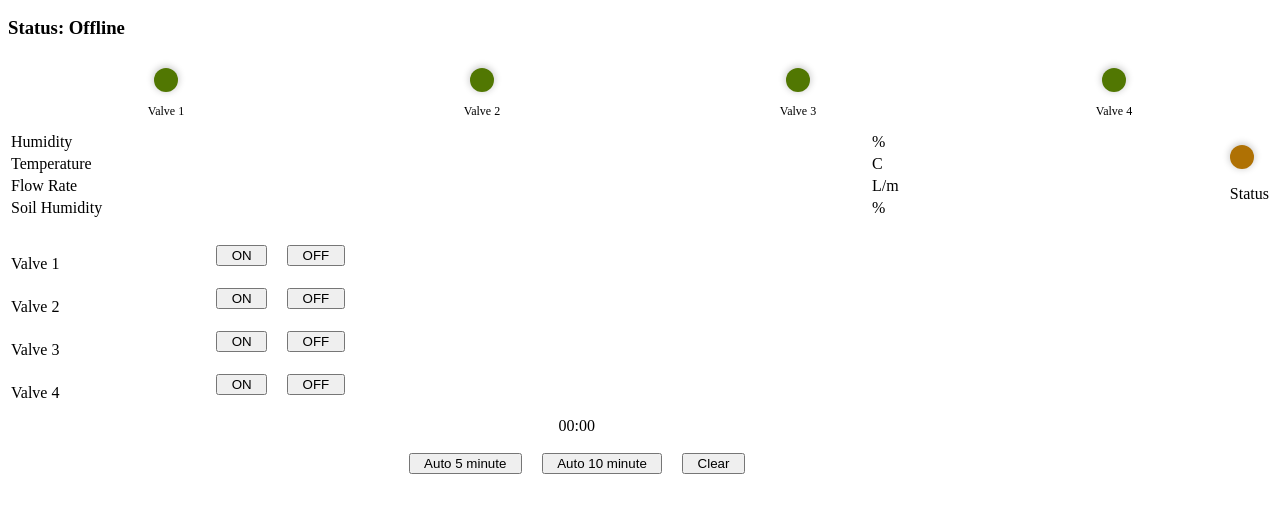
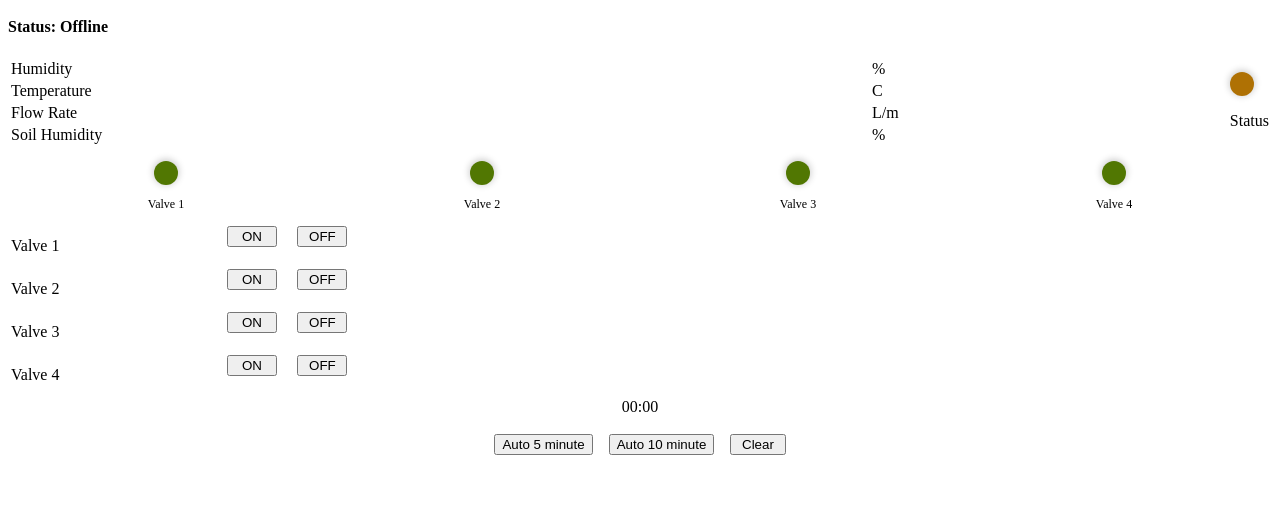
Before and after one commit to kriansugithub/iotTest, a plain HTML site: page index.html in a window 1280 px wide. Shown: the part 50-562 px from the top of the page. Drawn offline with Linux system fonts and the light colour scheme.

Commit message:
Update index.html

```diff
--- a/index.html
+++ b/index.html
@@ -4,7 +4,7 @@
   <meta charset="UTF-8">
   <meta name="viewport" content="width=device-width, initial-scale=1.0">
   <meta http-equiv="X-UA-Compatible" content="ie=edge">
-  <title>MQTT Client Example</title>
+  <title>Top Smart Farm</title>
   <style>
   .container {
 		background-size: cover;
@@ -164,25 +164,7 @@
 
 
   <h2>Top Smart Farm</h2>
-  <h3>Status: <span id="device-status">Offline</span></h3>
-  <div class="led-box">
-    <div id="led0-led-show" class="led-green-off"></div>
-    <p>Valve 1</p>
-  </div>
-  <div class="led-box">
-    <div id="led1-led-show" class="led-green-off"></div>
-    <p>Valve 2</p>
-  </div>
-  <div class="led-box">
-	<div id="led2-led-show" class="led-green-off"></div>
-	<p>Valve 3</p>
-  </div>
-  <div class="led-box">
-    <div id="led3-led-show" class="led-green-off"></div>
-    <p>Valve 4</p>
-  </div>
-
-<br/><br/><br/><br/>
+  <h4>Status: <span id="device-status">Offline</span></h4>
 
   <table width="100%">
     <!--tr>
@@ -219,16 +201,34 @@
       <td></td>
       <td></td>
     </tr>
-  </table>
-<br/>
+	</table>
 
-  <table width="90%">
+	<div class="led-box">
+    <div id="led0-led-show" class="led-green-off"></div>
+    <p>Valve 1</p>
+  </div>
+  <div class="led-box">
+    <div id="led1-led-show" class="led-green-off"></div>
+    <p>Valve 2</p>
+  </div>
+  <div class="led-box">
+	<div id="led2-led-show" class="led-green-off"></div>
+	<p>Valve 3</p>
+  </div>
+  <div class="led-box">
+    <div id="led3-led-show" class="led-green-off"></div>
+    <p>Valve 4</p>
+  </div>
+
+<br/><br/><br/><br/>
+
+  <table width="100%">
     <tr>
-      <td width="18%">Valve 1</td>
-      <td width="42%">
+      <td width="17%">Valve 1</td>
+      <td width="43%">
         <button onclick="setLED(0, 'ON')">&nbsp;&nbsp;ON&nbsp;&nbsp;</button>
 		&nbsp;&nbsp;&nbsp;
-        <button onclick="setLED(0, 'OFF')">&nbsp;&nbsp;OFF&nbsp;&nbsp;</button>
+        <button onclick="setLED(0, 'OFF')">&nbsp;OFF&nbsp;</button>
         <!--button onclick="askLED(0)">Ask</button-->
         <br/><br/>
       </td>
@@ -239,7 +239,7 @@
       <td>
         <button onclick="setLED(1, 'ON')">&nbsp;&nbsp;ON&nbsp;&nbsp;</button>
 		&nbsp;&nbsp;&nbsp;
-        <button onclick="setLED(1, 'OFF')">&nbsp;&nbsp;OFF&nbsp;&nbsp;</button>
+        <button onclick="setLED(1, 'OFF')">&nbsp;OFF&nbsp;</button>
         <!--button onclick="askLED(1)">Ask</button-->
         <br/><br/>
       </td>
@@ -250,7 +250,7 @@
       <td>
         <button onclick="setLED(2, 'ON')">&nbsp;&nbsp;ON&nbsp;&nbsp;</button>
 		&nbsp;&nbsp;&nbsp;
-        <button onclick="setLED(2, 'OFF')">&nbsp;&nbsp;OFF&nbsp;&nbsp;</button>
+        <button onclick="setLED(2, 'OFF')">&nbsp;OFF&nbsp;</button>
         <!--button onclick="askLED(2)">Ask</button-->
         <br/><br/>
       </td>
@@ -261,7 +261,7 @@
       <td>
         <button onclick="setLED(3, 'ON')">&nbsp;&nbsp;ON&nbsp;&nbsp;</button>
 		&nbsp;&nbsp;&nbsp;
-        <button onclick="setLED(3, 'OFF')">&nbsp;&nbsp;OFF&nbsp;&nbsp;</button>
+        <button onclick="setLED(3, 'OFF')">&nbsp;OFF&nbsp;</button>
         <!--button onclick="askLED(3)">Ask</button-->
         <br/><br/>
       </td>
@@ -271,11 +271,11 @@
       <td colspan="3" align="center">
 	    <div id="dis-time">00:00</div>
 		<br/>
-        <button id="BTN_5MIN" onclick="processAuto(5)">&nbsp;&nbsp;Auto 5 minute&nbsp;&nbsp;</button>
-		&nbsp;&nbsp;&nbsp;
-        <button id="BTN_10MIN" onclick="processAuto(10)">&nbsp;&nbsp;Auto 10 minute&nbsp;&nbsp;</button>
-        &nbsp;&nbsp;&nbsp;
-		<button id="" onclick="clearAuto()">&nbsp;&nbsp;Clear&nbsp;&nbsp;</button>
+        <button id="BTN_5MIN" onclick="processAuto(5)">Auto 5 minute</button>
+		&nbsp;&nbsp;
+        <button id="BTN_10MIN" onclick="processAuto(10)">Auto 10 minute</button>
+        &nbsp;&nbsp;
+		<button id="" onclick="clearAuto()">&nbsp;Clear&nbsp;</button>
         <br/><br/>
       </td>
     </tr>
```
